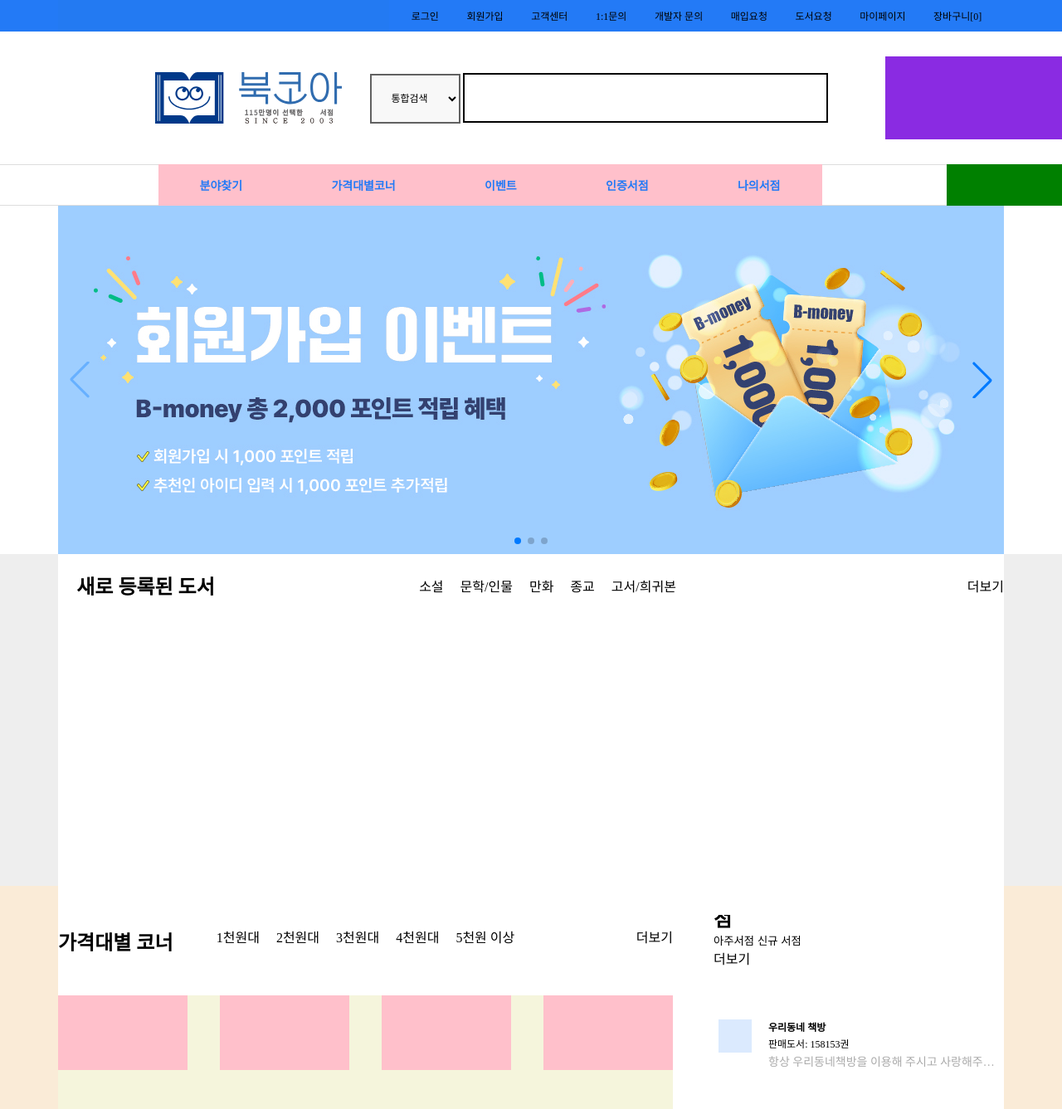
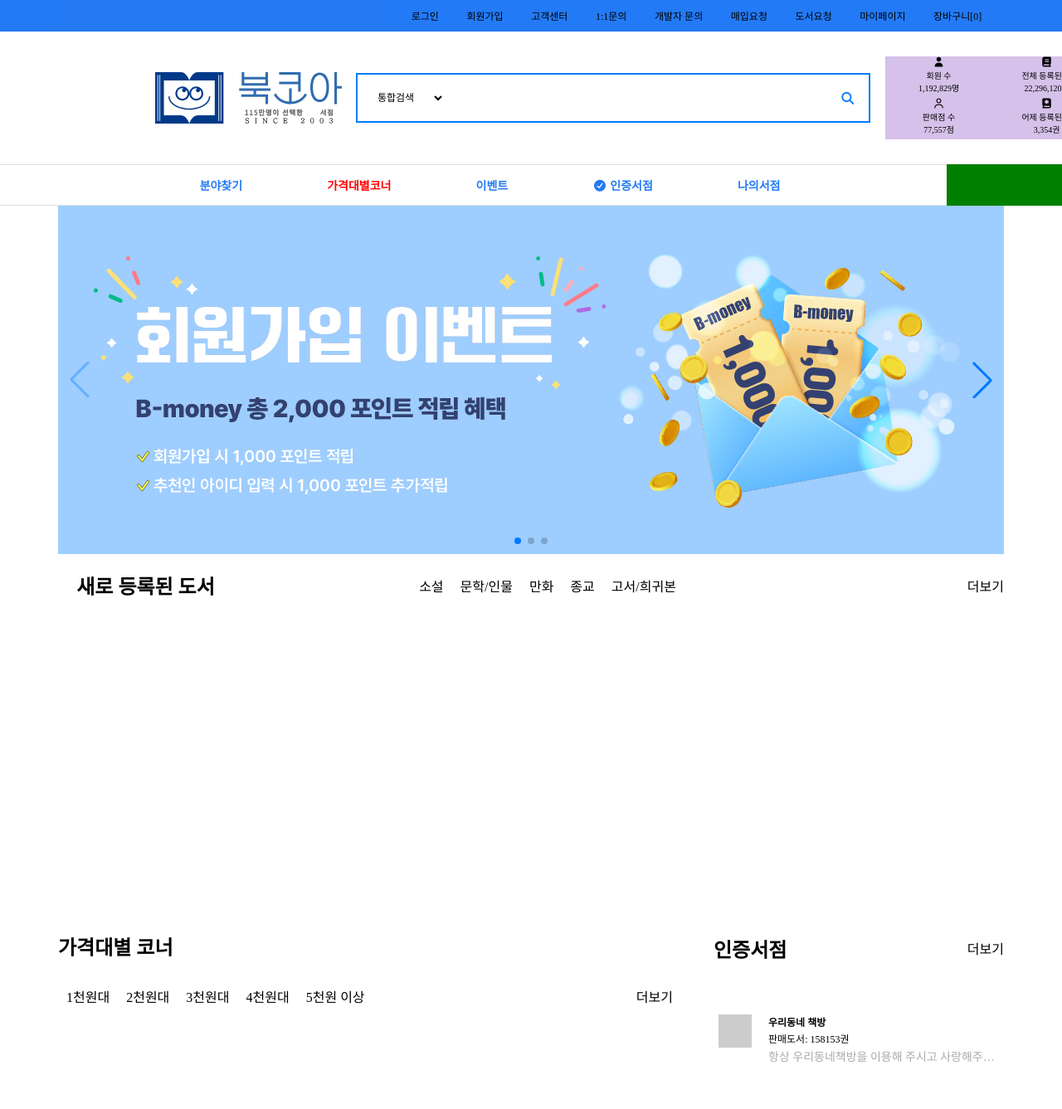
Before and after one commit to sun111902/bookstore_2608, a plain HTML site: page index.html in a window 1280 px wide. Shown: the top 1337 px of the page at 83% size. Drawn offline with nearby package versions, Linux system fonts and the light colour scheme; no server answers.

Commit message:
260909 project1

```diff
--- a/css/common.css
+++ b/css/common.css
@@ -99,26 +99,35 @@
 }
 
 #header_main .search-bar {
+    display: flex;
+    align-items: center;
     width: 620px;
     height: 60px;
+    border: 2px solid #007bff;
+    background: white;
+    box-sizing: border-box;
+    overflow: hidden;
+
 
 }
 
 #header_main .search-bar__select {
   border: 1px solid var(--color-border);
-  border-right: none;
+  border: none;
   border-radius: var(--radius-sm) 0 0 var(--radius-sm);
   padding: 0 20px;
   font-size: 12px;
   color: var(--color-text-muted);
-  background: #f8f8f8;
+  background: white;
   cursor: pointer;
   height: 60px;
-  border: 2px solid #616161;
+  outline: none;
+
 }
 
 #header_main .search-bar__input {
   flex: 1;
+  border: none;
   border: 1px solid var(--color-border);
   border-right: none;
   padding: 0 20px;
@@ -126,7 +135,8 @@
   color: var(--color-text);
   height: 60px;
   width: 440px;
-  border: 2px solid black;
+  outline: none;
+
 }
 
 #header_main .search-bar__input:focus {
@@ -142,6 +152,14 @@
   font-size: 16px;
   cursor: pointer;
   transition: background var(--transition);
+  display: flex;
+  align-items: center;
+  justify-content: center;
+}
+
+#header_main .search-bar__btn i {
+    font-size: 15px;
+    color:#007bff;
 }
 
 #header_main .search-bar__btn:hover {
@@ -151,9 +169,49 @@
 
 
 #header_main .info {
+    display: grid;
     width: 260px;
     height: 100px;
-    background-color: blueviolet;
+    background-color: rgb(213, 193, 233);
+    grid-template-columns: repeat(2, 1fr);
+    border: none;
+    outline: none;
+    overflow: hidden;
+}
+
+#header_main .info_item {
+    display: flex;
+    align-items: center;
+    gap: 10px;
+    border: none;
+    padding: 0;
+
+}
+
+#header_main .info_icon {
+    font-size: 20px;
+    color:#007bff
+    flex-shrink: 0;
+}
+
+
+
+
+#header_main .info .info_text {
+    display: flex;
+    flex-direction: column;
+    justify-content: center;
+
+}
+
+#header_main .info .info_text .title {
+    font-size: 10px;
+
+}
+
+#header_main .info .info_text .sub {
+    font-size: 10px;
+
 }
 
 #header_botton {
@@ -170,7 +228,7 @@
 #header_botton nav {
     width: 800px;
     height: 50px;
-    background-color: pink;
+    background-color: none;
     display: flex;
     justify-content: space-between;
     align-items: center;
@@ -184,6 +242,10 @@
 
 
 
+}
+
+#header_botton nav a.highlight {
+    color: red;
 
 }
 
@@ -210,14 +272,15 @@
     display: flex;
     gap: 30px;
     justify-content: space-between;
+
 }
 
 .board-box {
     flex: 1;
     background-color: #fff;
     border-radius: 10px;
-    box-shadow: 0 2px 12px rgba(0, 0, 0, 0.04);
-    border: 1px solid #eee;
+    box-shadow: none;
+    border: none;
 }
 
 .border-title {
@@ -233,6 +296,7 @@
     font-size: 1.25rem;
     color: #333;
     font-weight: 600;
+
 }
 
 .more-btn {
--- a/css/main.css
+++ b/css/main.css
@@ -26,8 +26,8 @@
 #new
 {
     width: 100%;
-    height: 400px;
-    background-color: #eee;
+    height: 425px;
+    background-color: white;
 }
 #new .container {
     flex-wrap: wrap;
@@ -97,7 +97,7 @@
 #price{
     width: 100%;
     height: 950px;
-    background-color: antiquewhite;
+    background-color: white;
 }
 
 #price .container{
@@ -128,7 +128,7 @@
 }
 
 #price h2{
-    width: 20%;
+    width: 50%;
 
 
 }
@@ -149,7 +149,7 @@
 #price .books{
     width: 100%;
     height: 81%;
-    background-color: beige;
+    background-color: white;
     position: relative;
 
 
@@ -173,7 +173,7 @@
 #price .book {
     width: 21%;
     height: 90px;
-    background-color: pink;
+    background-color: white;
     font-size: 10px;
 }
 #price .book img{width: 90%;
@@ -193,6 +193,7 @@
 
 
 }
+
 
 
 
@@ -227,7 +228,7 @@
  width: 40px;
  height: 40px;
  border-radius: var(--radius-md);
- background: #dbeafe;
+ background: #ccc;
  display: flex;
  align-items: center;
  justify-content: center;
@@ -296,6 +297,20 @@
     align-content: space-evenly;
 }
 
+.section-header {
+    display: flex;
+    align-items: center;
+    justify-content: space-between;
+    gap: 10px;
+}
+
+.tab-list {
+    display: flex;
+    align-items: center;
+    gap: 8px;
+}
+
+
 .content {
     width: 340px;
     height: 100px;
--- a/index.html
+++ b/index.html
@@ -8,6 +8,7 @@
 
     <!-- Link Swiper's CSS -->
     <link rel="stylesheet" href="https://cdn.jsdelivr.net/npm/swiper@14.0.1/swiper-bundle.min.css">
+    <link rel="stylesheet" href="https://use.fontawesome.com/releases/v7.0.0/css/all.css">
 
     <link rel="stylesheet" href="./css/reset.css">
     <link rel="stylesheet" href="./css/common.css">
@@ -49,22 +50,71 @@
                         <option>ISBN</option>
                     </select>
                     <input class="search-bar__input" type="text">
-                    <button class="search-bar__btn" type="button"></button>
+                    <button class="search-bar__btn" type="button">
+                        <i class="fa-solid fa-magnifying-glass"></i>
+                    </button>
 
                 </div>
 
-                <div class="info"></div>
+                <div class="info">
+                    <div class="info-item">
+                        <i class="fa-solid fa-user"></i>
+                        <div class="info_text">
+                            <span class="title">회원 수</span>
+                            <span class="sub">1,192,829명</span>
+                        </div>
+                    </div>
+
+                    <div class="info-item">
+                        <i class="fa-solid fa-book"></i>
+                        <div class="info_text">
+                            <span class="title">전체 등록된 책</span>
+                            <span class="sub">22,296,120권</span>
+                        </div>
+                    </div>
+
+                    <div class="info-item">
+                        <i class="fa-regular fa-user"></i>
+                        <div class="info_text">
+                            <span class="title">판매점 수</span>
+                            <span class="sub">77,557점</span>
+                        </div>
+                    </div>
+
+                    <div class="info-item">
+                        <i class="fa-solid fa-book-tanakh"></i>
+                        <div class="info_text">
+                            <span class="title">어제 등록된 책</span>
+                            <span class="sub">3,354권</span>
+                        </div>
+                    </div>
+
+
+
+
+                </div>
 
             </div>
         </div>
         <div id="header_botton">
             <div class="container">
                 <nav>
+
                     <li><a href="#">분야찾기</a></li>
-                    <li><a href="#">가격대별코너</a></li>
+
+                    <li><a href="#" class="highlight">가격대별코너</a></li>
                     <li><a href="#">이벤트</a></li>
-                    <li><a href="#">인증서점</a></li>
+
+                    <li>
+                        <a href="#" class="certified-link">
+                            <i class="fa-solid fa-circle-check"></i>
+                            <span>인증서점</span>
+                        </a>
+                    </li>
+
                     <li><a href="#">나의서점</a></li>
+
+
                 </nav>
                 <div class="realtime"></div>
             </div>
@@ -255,14 +305,14 @@
             <div class="card two-col__side">
                 <div class="section-header">
                     <h2 class="section-title">인증서점</h2>
-                    <div class="flex" style="align-items:center; gap:10px;">
-                        <div class="tab-list">
-                            <button class="tab-btn is-active">아주서점</button>
-                            <button class="tab-btn">신규 서점</button>
-                        </div>
-                        <a href="#" class="link-more">더보기</a>
-                    </div>
+
+                    <!-- <div class="tab-list">
+                        <button class="tab-btn is-active">이주의 서점</button>
+                        <button class="tab-btn">신규 서점</button>
+                    </div> -->
+                    <a href="#" class="link-more">더보기</a>
                 </div>
+
 
 
 
@@ -316,10 +366,10 @@
                         </div>
                     </div>
                 </div>
-                <div class="store-dots">
+                <!-- <div class="store-dots">
                     <span class="store-dot is-active"></span>
                     <span class="store-dot"></span>
-                </div>
+                </div> -->
             </div><!-- /인증서점 -->
 
             <script>
```
Also changed, not shown: img/certify.png (added).
